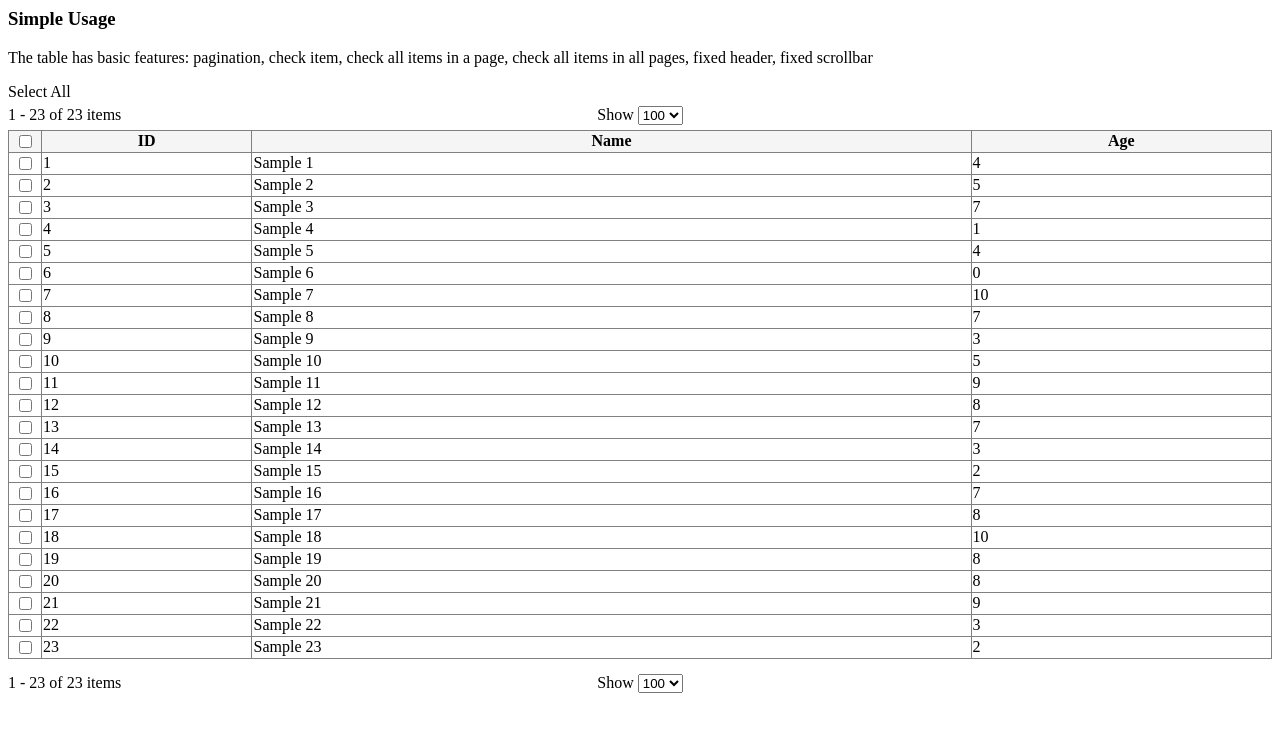
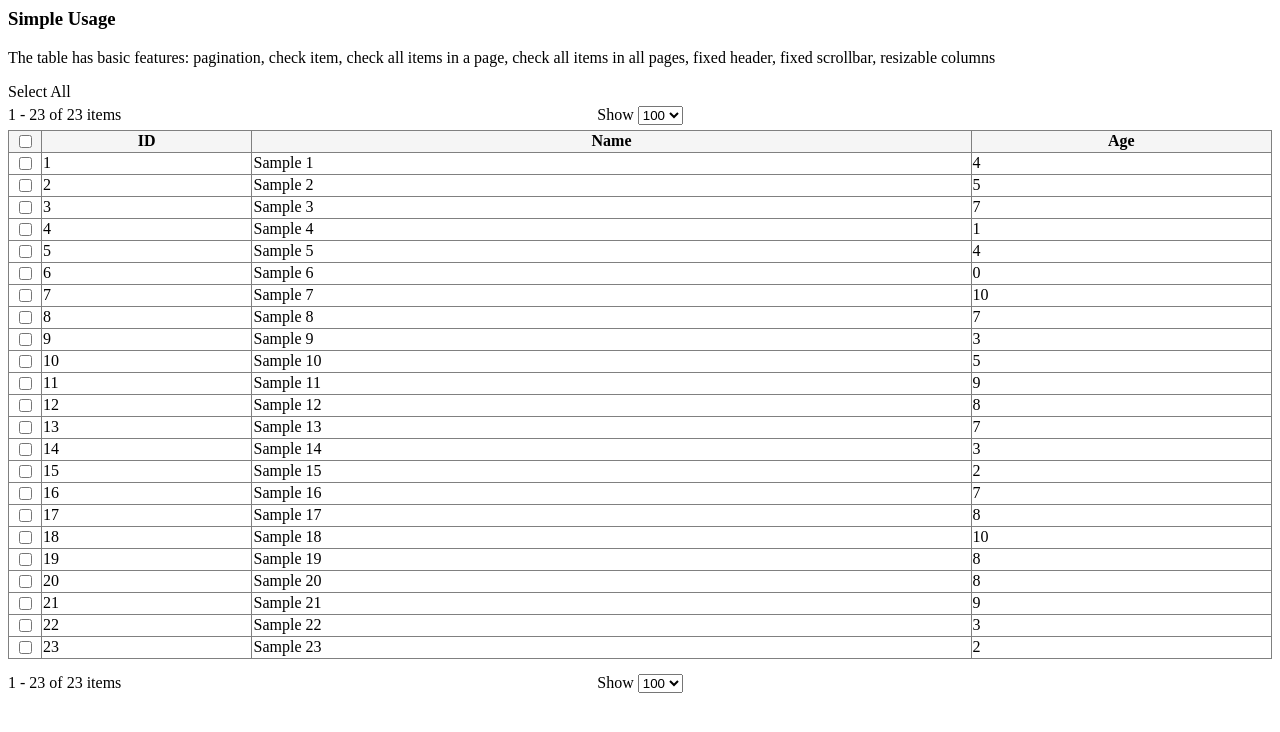
Before and after one commit to huymach91/hm-ngx-simple-table, an Angular app: page / in a window 1280 px wide. Shown: the top 732 px of the page. Built offline with nearby package versions, Linux system fonts and the light colour scheme.

Commit message:
1 file modified

```diff
--- a/src/app/app.component.html
+++ b/src/app/app.component.html
@@ -1,7 +1,8 @@
 <h3>Simple Usage</h3>
 <p>
   The table has basic features: pagination, check item, check all items in a
-  page, check all items in all pages, fixed header, fixed scrollbar
+  page, check all items in all pages, fixed header, fixed scrollbar, resizable
+  columns
 </p>
 <ngx-simple-table
   [config]="simpleTableConfig"
```
